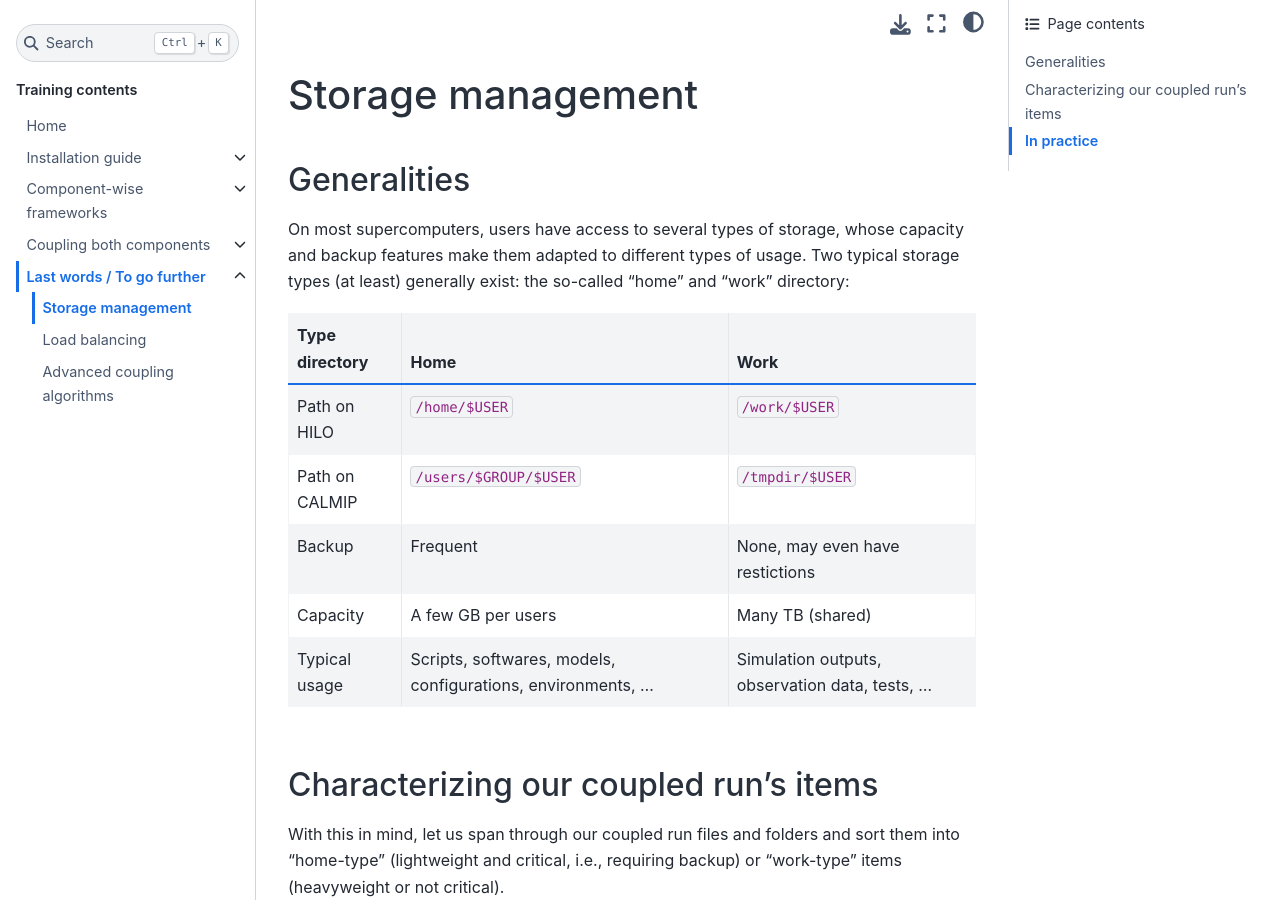
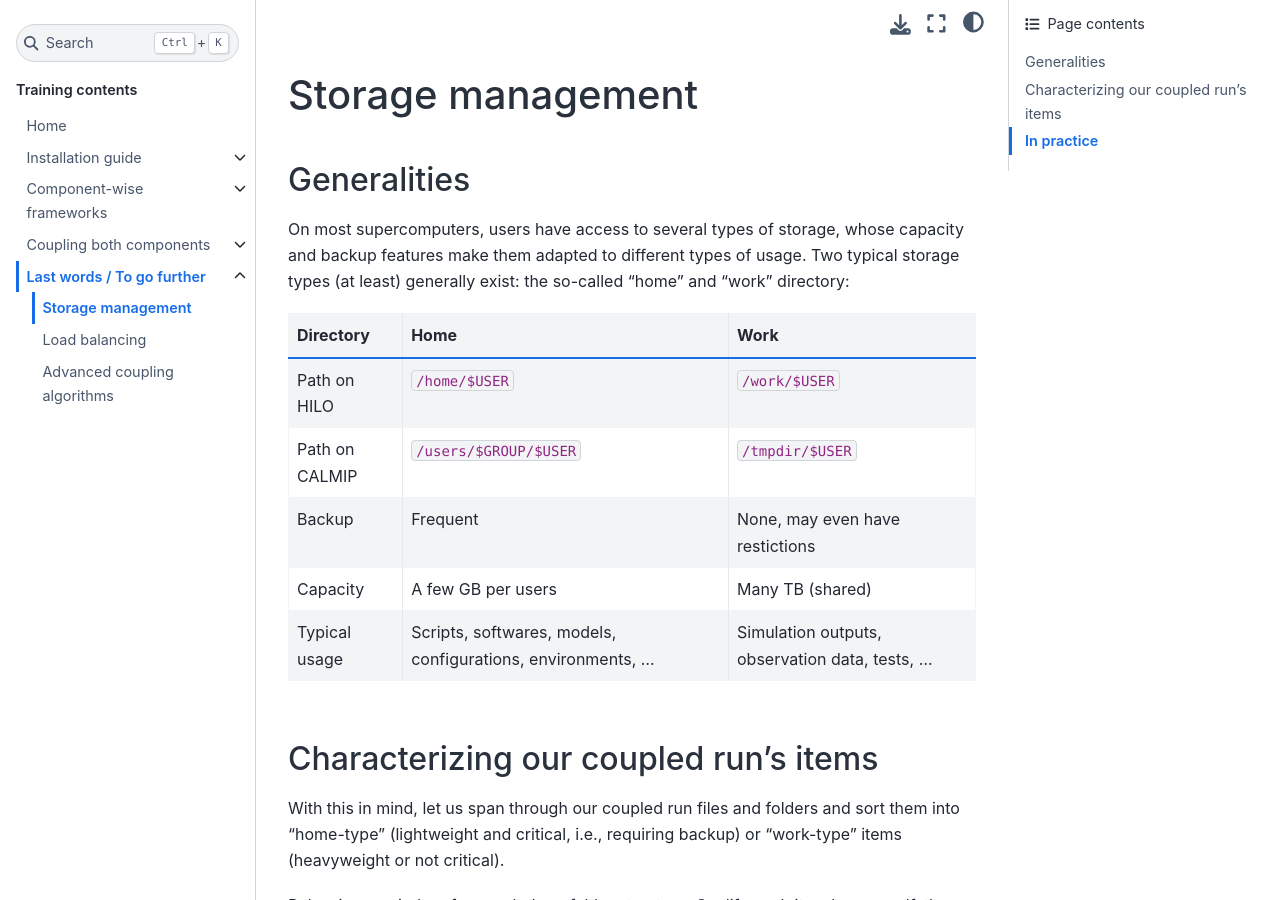
Before and after one commit to DesmetQuentin/training-ros, a Sphinx documentation site: the page built from source/further/storage.rst, in a window 1280 px wide and 900 px high. Built offline with Sphinx 7.4.7 and the Sphinx Book theme 1.1.4, drawn with Linux system fonts in a browser that asks for light colours.

Commit message:
refactor: Resize table

```diff
--- a/source/further/storage.rst
+++ b/source/further/storage.rst
@@ -8,21 +8,21 @@
 and backup features make them adapted to different types of usage. Two typical storage
 types (at least) generally exist: the so-called "home" and "work" directory:
 
-+-----------------------------+----------------------------+---------------------------------+
-| Type directory              | Home                       | Work                            |
-+=============================+============================+=================================+
-| Path on HILO                | ``/home/$USER``            | ``/work/$USER``                 |
-+-----------------------------+----------------------------+---------------------------------+
-| Path on CALMIP              | ``/users/$GROUP/$USER``    | ``/tmpdir/$USER``               |
-+-----------------------------+----------------------------+---------------------------------+
-| Backup                      | Frequent                   | None, may even have restictions |
-+-----------------------------+----------------------------+---------------------------------+
-| Capacity                    | A few GB per users         | Many TB (shared)                |
-+-----------------------------+----------------------------+---------------------------------+
-| Typical usage               | Scripts, softwares,        | Simulation outputs,             |
-|                             | models, configurations,    | observation data,               |
-|                             | environments, ...          | tests, ...                      |
-+-----------------------------+----------------------------+---------------------------------+
++----------------+-------------------------+---------------------------------+
+| Directory      | Home                    | Work                            |
++================+=========================+=================================+
+| Path on HILO   | ``/home/$USER``         | ``/work/$USER``                 |
++----------------+-------------------------+---------------------------------+
+| Path on CALMIP | ``/users/$GROUP/$USER`` | ``/tmpdir/$USER``               |
++----------------+-------------------------+---------------------------------+
+| Backup         | Frequent                | None, may even have restictions |
++----------------+-------------------------+---------------------------------+
+| Capacity       | A few GB per users      | Many TB (shared)                |
++----------------+-------------------------+---------------------------------+
+| Typical usage  | Scripts, softwares,     | Simulation outputs,             |
+|                | models, configurations, | observation data,               |
+|                | environments, ...       | tests, ...                      |
++----------------+-------------------------+---------------------------------+
 
 
 Characterizing our coupled run's items
```
